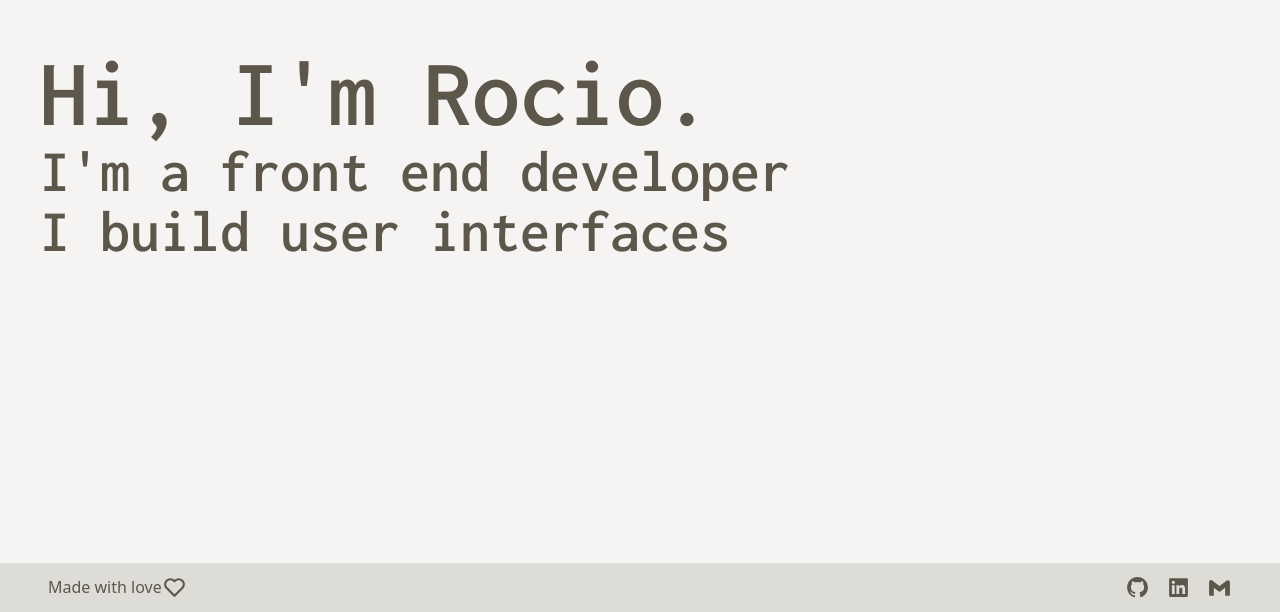
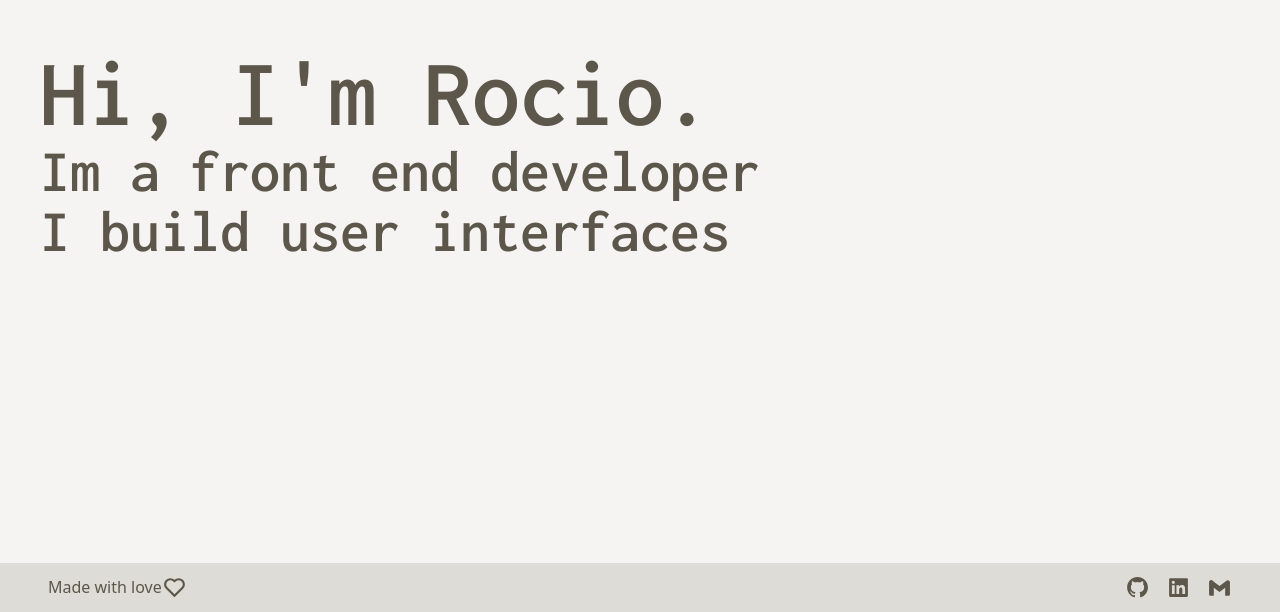
Before and after one commit to rocio-alcala/portfolio-alcala, a Next.js app: page / in a window 1280 px wide. Shown: the part 188-800 px from the top of the page. Built offline with nearby package versions, Linux system fonts and the light colour scheme.

Commit message:
fixing typo

```diff
--- a/src/app/page.tsx
+++ b/src/app/page.tsx
@@ -7,7 +7,7 @@ export default function Home() {
         <h1 className="text-3xl sm:text-5xl md:text-8xl">Hi, I'm Rocio.</h1>
         <div className="w-max">
           <h2 className="typetext border-primary-text-light dark:border-primary-text-dark">
-            I'm a front end developer
+            Im a front end developer
           </h2>
         </div>
         <div className="w-max">
```
